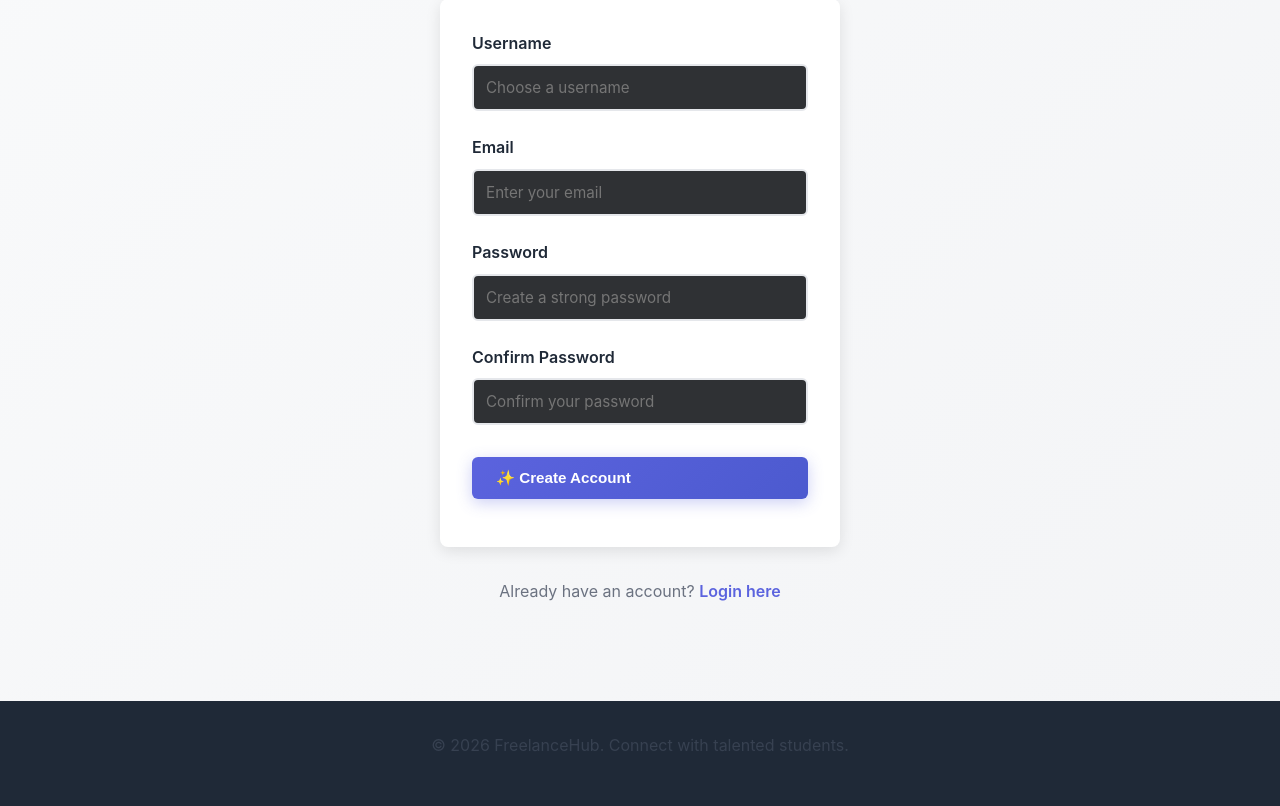
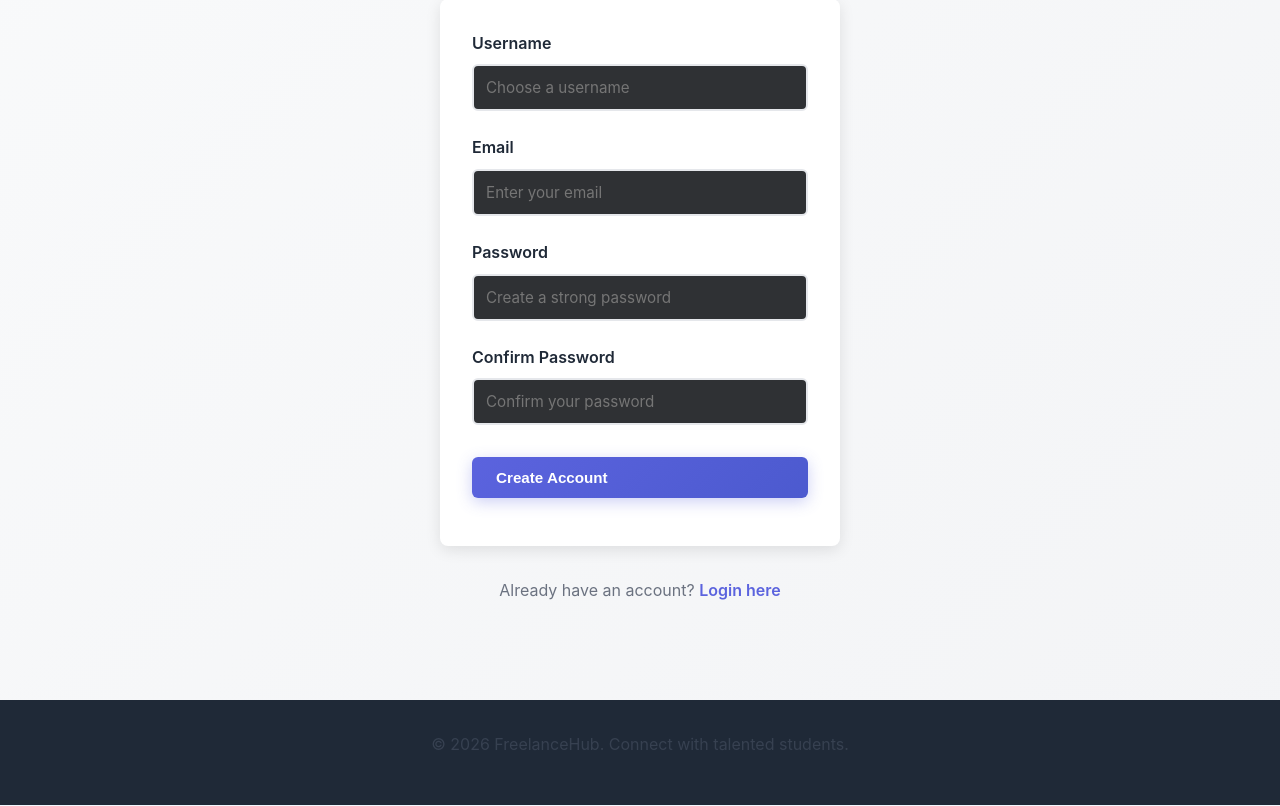
Before and after one commit to ibtissamkarmat/Python-project-, a Django app: page /register/ in a window 1280 px wide. Shown: the part 323-1129 px from the top of the page. Run offline with Django 5.2, Linux system fonts and the light colour scheme; parts of the project's set-up code (start-up, migrations or seed data) failed here and were passed over.

Commit message:
Fix HTML formatting in register.html

```diff
--- a/main/templates/main/register.html
+++ b/main/templates/main/register.html
@@ -59,7 +59,7 @@
                     <input type="password" id="password_confirm" name="password_confirm" required placeholder="Confirm your password" style="width: 100%; padding: 0.75rem; border: 2px solid #e5e7eb; border-radius: 6px; font-size: 0.95rem; transition: all 0.3s;">
                 </div>
 
-                <button type="submit" class="btn btn-primary" style="width: 100%; margin-bottom: 1rem;">✨ Create Account</button>
+                <button type="submit" class="btn btn-primary" style="width: 100%; margin-bottom: 1rem;"> Create Account</button>
             </form>
 
             <div style="text-align: center; margin-top: 1.5rem;">
```
